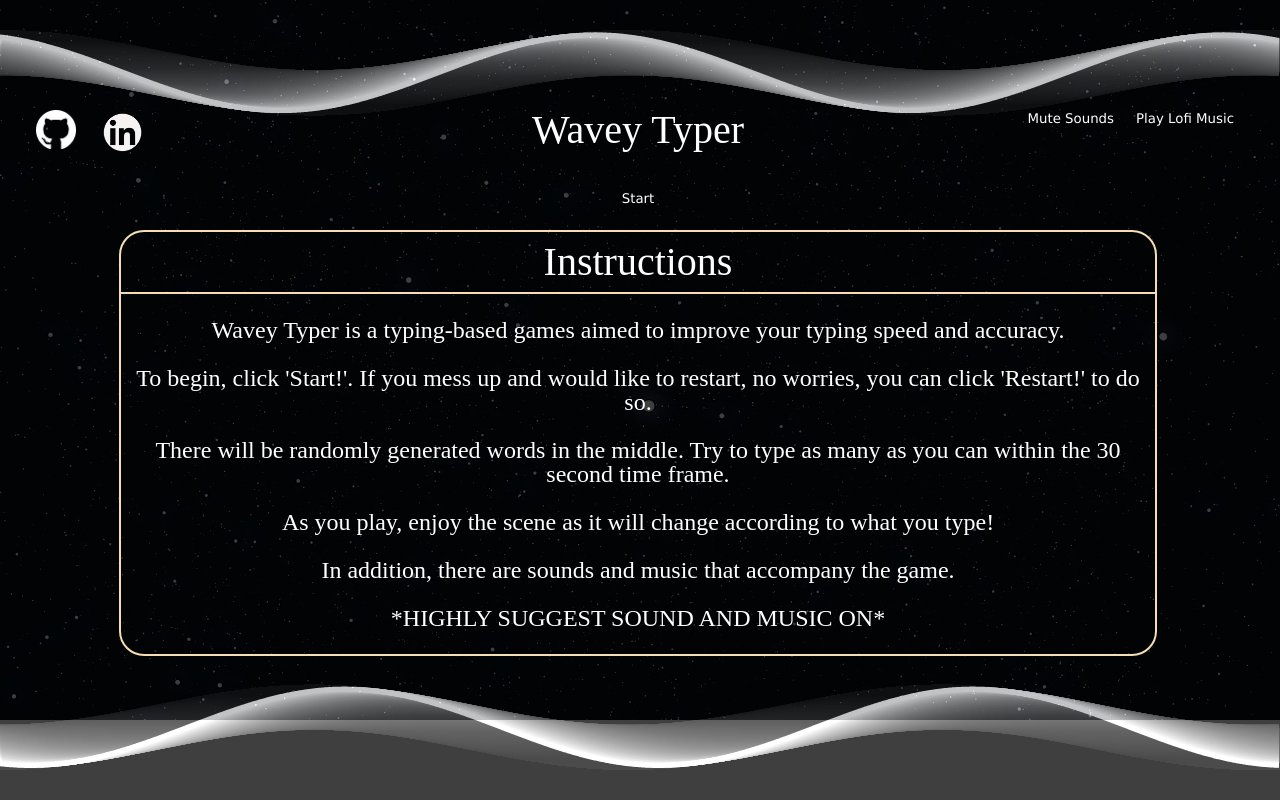
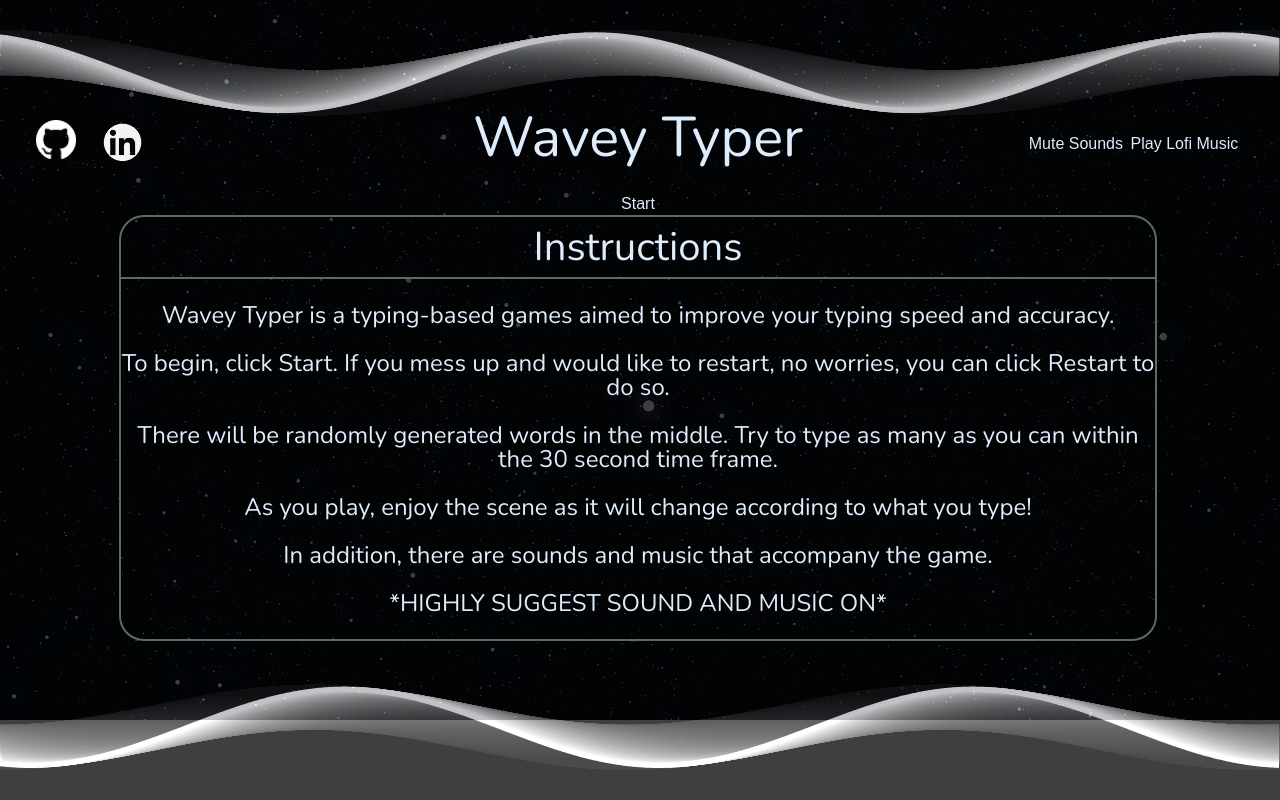
Before and after one commit to victorhoang07/Wavey-Typer, a website built with webpack: page index.html in a window 1280 px wide. Built offline with nearby package versions, Linux system fonts and the light colour scheme.

```diff
--- a/index.html
+++ b/index.html
@@ -45,8 +45,8 @@
               Wavey Typer is a typing-based games aimed to improve your typing speed and accuracy.
               <br>
               <br>
-              To begin, click 'Start!'. If you mess up and would like to restart, no worries,
-              you can click 'Restart!' to do so.
+              To begin, click Start. If you mess up and would like to restart, no worries,
+              you can click Restart to do so.
               <br>
               <br>
               There will be randomly generated words in the middle. Try to type as many as you can
--- a/src/index.scss
+++ b/src/index.scss
@@ -1,5 +1,7 @@
+@import url('https://fonts.googleapis.com/css2?family=Nunito:wght@300&family=Roboto+Mono:wght@300&display=swap');
 
 html, body {margin: 0; height: 100%; overflow: hidden}
+
 canvas {
    background-color: black;
    position: absolute;
@@ -8,8 +10,7 @@
 
 .container {
    position: relative;
-    // text-align: center;
-    // color: white
+   font-family: 'Nunito', sans-serif;
 }
 
 .container p {
@@ -36,73 +37,86 @@
    justify-content: center;
 }
 
+
 .github {
    position: absolute;
    left: 2vh;
-
    display: inline-block;
    width: 40px;
+   margin-top: 10px;
 }
 .linkedin {
    position: absolute;
    left: 10vh;
    display: inline-block;
    width: 45px;
+   margin-top: 10px;
+}
+
+.github:hover {
+   width: 55px;
+}
+
+.linkedin:hover {
+   width: 60px;
 }
 
 h1 {
-    font-size: 40px;
-    // text-align: center;
-
+   font-size: 7vh;
+   color: #DEECFC;
 }
 
 button {
    background: transparent;
-    color: white;
    cursor: pointer;
    border: none;
-    font-family: Verdana, Geneva, Tahoma, sans-serif;
+   padding: 5px;
+   color: #DEECFC;
+   font-size: 2vh;
 }
 button:hover {
-    background-color: #7A4495;
+   background-color: #5B6D5B;
 }
-
 .start {
    position: absolute;
    margin-top: 10vh;
-    // left: 5px;
-    // display: inline-block;
+   border-radius: 25px;
 }
 
 .lofi-button {
    position: absolute;
-    right: 2vh;
+   right: 1vw;
    display: inline-block;
-    // font
+   border-radius: 25px;
+   margin-top: 20px;
 }
 
 .mute-button {
    position: absolute;
-    right: 17vh;
+   right: 10vw;
    display: inline-block;
+   border-radius: 25px;
+   margin-top: 20px;
 }
 
 b {
-    font-size: 20px;
+   font-size: 3vh;
    position: absolute;
-    margin-top: 15vh;
+   margin-top: 17vh;
+   color: #DEECFC;
 }
 
 .instructions {
    width: 85%;
-    border: 2px solid wheat;
+   border: 2px solid #5B6D5B;
+   color: #DEECFC ;
    border-radius: 25px;
    margin: auto;
-    margin-top: 10vh;
+   margin-top: 4%;
 }
 
 .instructions-header {
-    border-bottom: 2px solid wheat;
+   border-bottom: 2px solid #5B6D5B;
    font-size: 5vh;
    padding: 10px;
 }
@@ -124,12 +138,12 @@
    width: 80vw;
    text-align: justify; // this changes the alignment
 }
-
+// turn off css text wrap
 span {
    font-size: 30px;
-    font-family:'Lucida Sans', 'Lucida Sans Regular', 'Lucida Grande', 'Lucida Sans Unicode', Geneva, Verdana, sans-serif;
    padding: 1px;
    color: rgb(151, 151, 151);
+   white-space: pre-line;
 }
 
 .word-area .correct {
@@ -169,11 +183,12 @@
 }
 
 .results-box {
-    border: 2px solid wheat;
+   border: 2px solid #5B6D5B;
    border-radius: 25px;
    width: 30%;
    padding: 20px;
    margin: auto;
+   color: #DEECFC;
 }
 
 ul {
@@ -189,7 +204,7 @@
 .input-field {
    opacity: 0;
    z-index: -999;
-    position: absolute
+   position: absolute;
 }
 
 .imgbox {
--- a/src/scripts/waves_view.js
+++ b/src/scripts/waves_view.js
@@ -14,7 +14,7 @@
         }
         this.frequency = this.wave1.frequency;
         this.direction = 1;
-        this.color = 200;
+        this.color = 10;
         this.white = 100;
 
     }
```
Also changed, not shown: dist/main.css, dist/main.js. Lines whose indentation alone changed are shown as unchanged.
